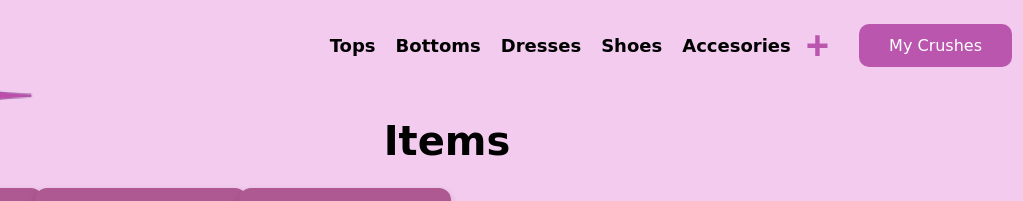
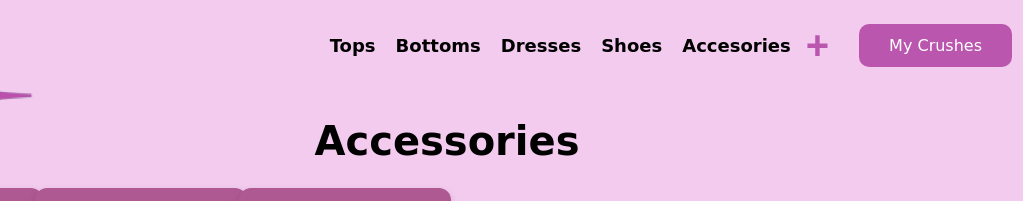
Before and after one commit to alissanh/ClosetCrush, a website: page interface/accessories.html in a window 1280 px wide. Shown: the top 201 px of the page, 193-1216 px from the left. Drawn offline with Linux system fonts and the light colour scheme; a web font is replaced by a local one.

Commit message:
this is bs

```diff
--- a/interface/accessories.html
+++ b/interface/accessories.html
@@ -36,7 +36,7 @@
 
     <!-- Generic container for items -->
     <div class="items-container">
-      <h1 class="items-title">Items</h1>
+      <h1 class="items-title">Accessories</h1>
 
       <!-- Must be populated with data from user -->
       <div class="items-grid">
```
